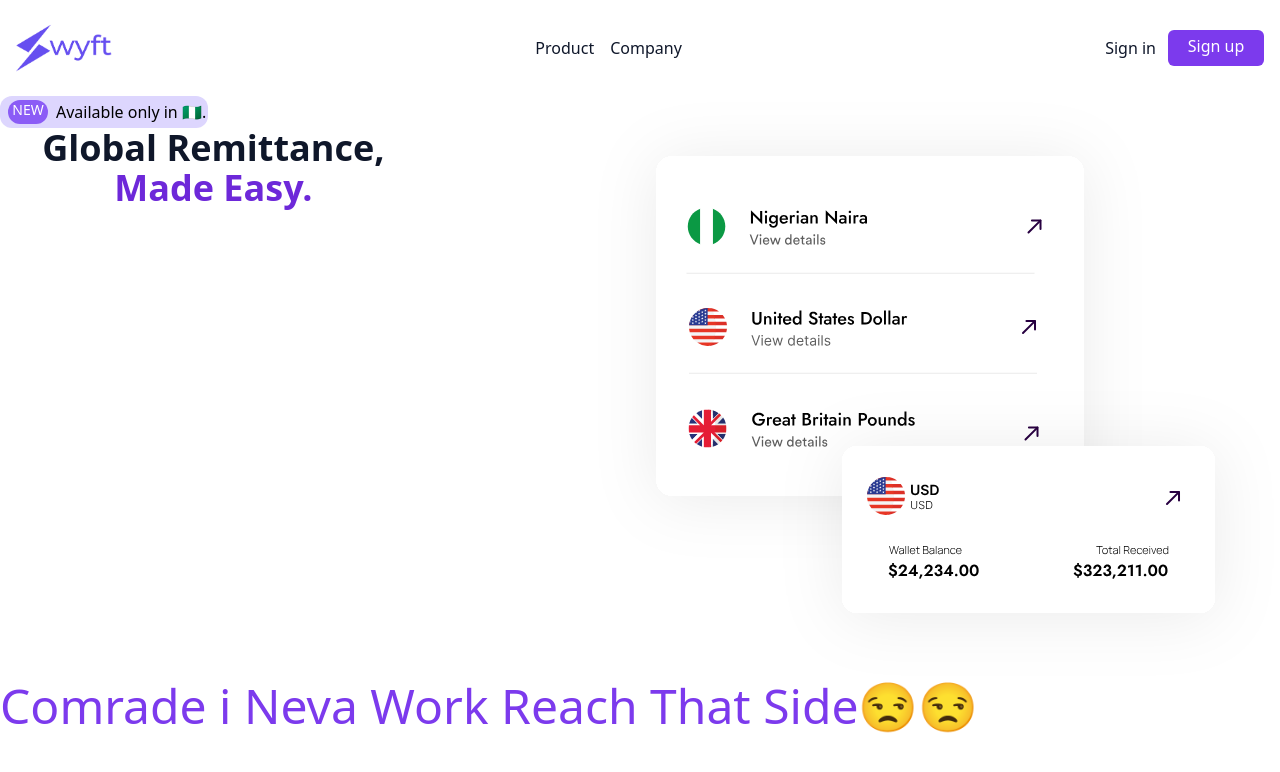
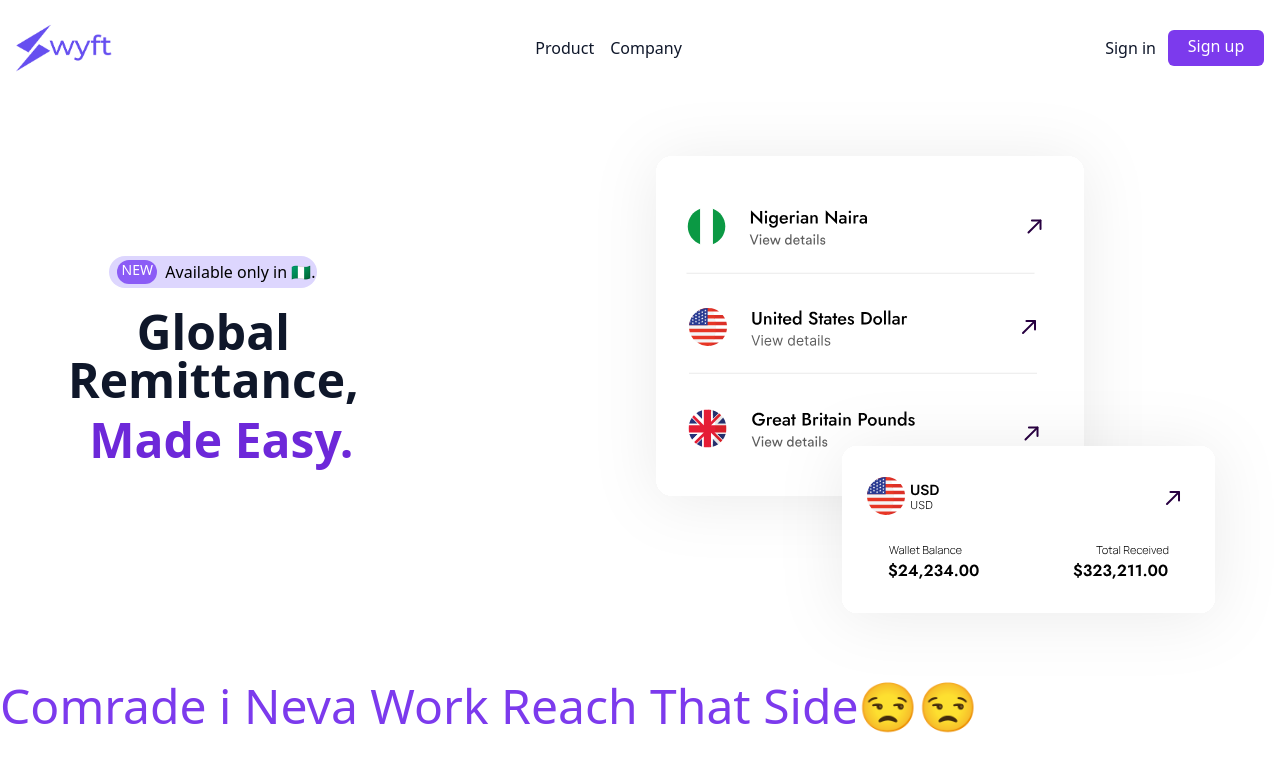
Before and after one commit to OlaiwonAbdullahi/SwyftPay-Replicate, a React (Vite) app: page / in a window 1280 px wide. Shown: the top 772 px of the page. Built offline with nearby package versions, Linux system fonts and the light colour scheme.

Commit message:
update Hero.tsx

```diff
--- a/src/components/Hero.tsx
+++ b/src/components/Hero.tsx
@@ -2,17 +2,19 @@ import HeroImg from "../assets/hero.svg";
 export default function Hero() {
   return (
     <div className="flex flex-col md:flex-row w-auto h-auto">
-      <div className=" text-center basis-1/3 justify-between">
-        <div className="flex gap-2 bg-violet-200 rounded-xl h-8 w-52 pt-1">
+      <div className=" text-center basis-1/3 justify-center mt-4">
+        <div className="flex gap-2 bg-violet-200 rounded-2xl h-8 w-52 pt-1 mx-auto mb-5 mt-7 md:mt-36">
           <span className="bg-violet-500 text-white rounded-xl ml-2 h-6 text-sm w-10">
             NEW
           </span>
           <p>Available only in 🇳🇬.</p>
         </div>
-        <h2 className="text-4xl text-slate-900 font-extrabold">
+        <h2 className="text-4xl md:text-5xl text-slate-900 font-extrabold mt-3">
           Global Remittance,
         </h2>
-        <h2 className="text-4xl text-violet-700 font-extrabold">Made Easy.</h2>
+        <h2 className="text-4xl md:text-5xl md:pl-4 text-violet-700 font-extrabold mt-3">
+          Made Easy.
+        </h2>
       </div>
       <div className=" flex md:items-end items-center basis-2/3 justify-end">
         <img src={HeroImg}></img>
```
